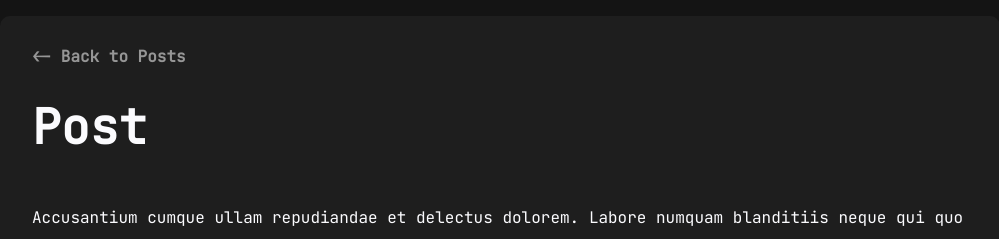
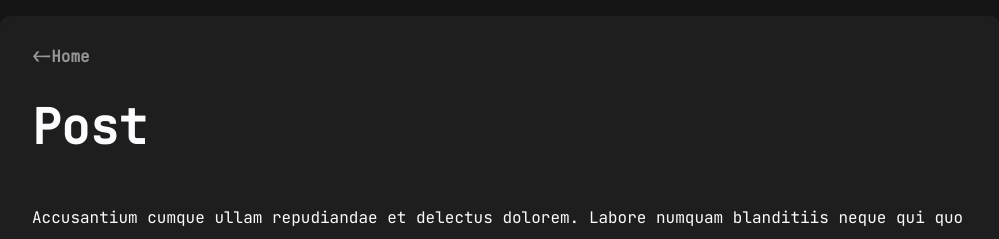
Before and after one commit to JonahPlusPlus/dark_plus, a Jekyll site: the page built from post.md, in a window 1280 px wide. Shown: the top 239 px of the page, without its empty margins (140-1139 px from the left). Built offline with Jekyll 4.4.1, drawn with Linux system fonts in a browser that asks for light colours.

Commit message:
Update post.html

```diff
--- a/_layouts/post.html
+++ b/_layouts/post.html
@@ -3,7 +3,7 @@
     {% include head.html %}
     <body>
         <article>
-            <a href="/"><- Back to Posts</a>
+            <a href="/"><-Home</a>
             <h1 id="title">{{ page.title }}</h1>
             {% include image.html image=page.image caption=page.caption %}
             {{ content }}
```
